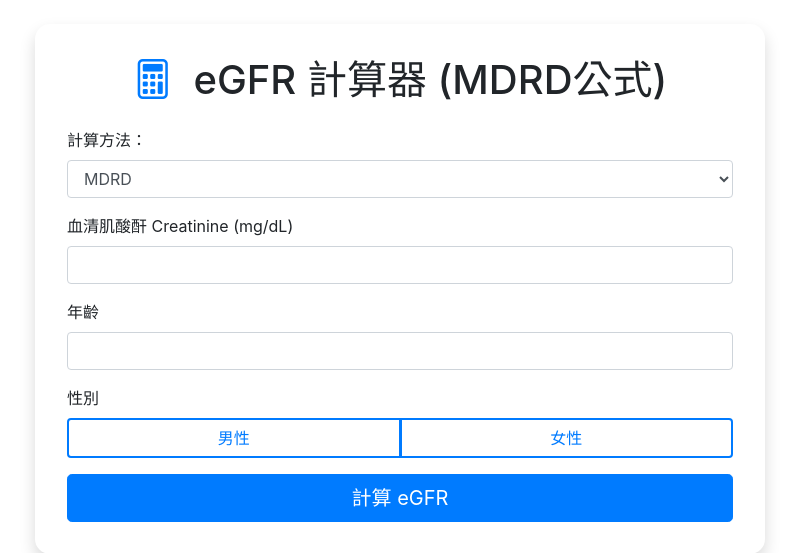
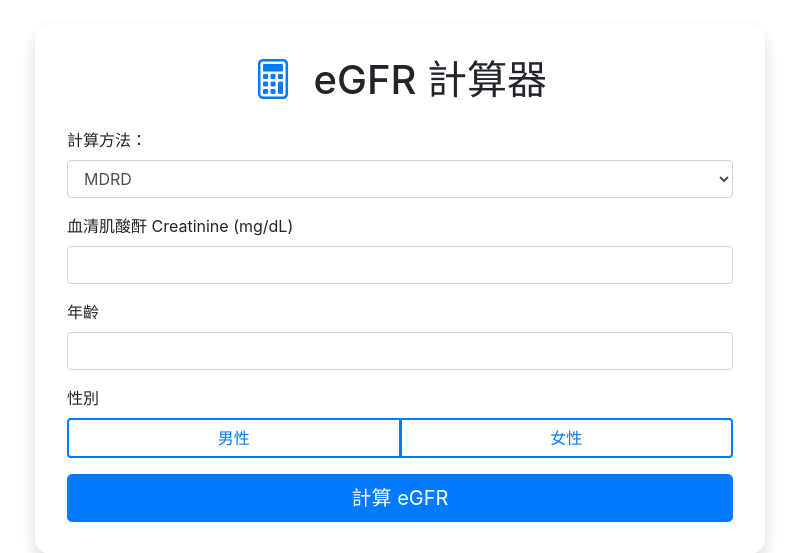
Before and after one commit to Enotera/rx-calc, a Flask app: page /egfr in a window 1280 px wide. Shown: the part 56-609 px from the top of the page, without its empty margins (240-1039 px from the left). Run offline with Flask 3, Linux system fonts and the light colour scheme; some libraries are stand-ins or nearby versions.

Commit message:
change egfr title, add decimal input for weight

```diff
--- a/templates/egfr.html
+++ b/templates/egfr.html
@@ -7,7 +7,7 @@
     <div class="col-md-8">
         <div class="card shadow">
             <div class="card-body">
-                <h1 class="card-title text-center mb-4"><i class="bi bi-calculator"></i> eGFR 計算器 (MDRD公式)</h1>
+                <h1 class="card-title text-center mb-4"><i class="bi bi-calculator"></i> eGFR 計算器 </h1>
                 <form id="egfrForm">
                     <div class="form-group mb-3">
                         <label for="calculationMethod">計算方法：</label>
@@ -28,7 +28,7 @@
                     </div>
                     <div class="form-group mb-3" id="weightGroup" style="display: none;">
                         <label for="weight">體重 (kg)</label>
-                        <input type="number" class="form-control" id="weight" step="0.1" min="0" max="500">
+                        <input type="number" class="form-control" id="weight" step="0.1" min="0" max="500" inputmode="decimal">
                     </div>
                     <div class="form-group mb-3">
                         <label>性別</label>
```
